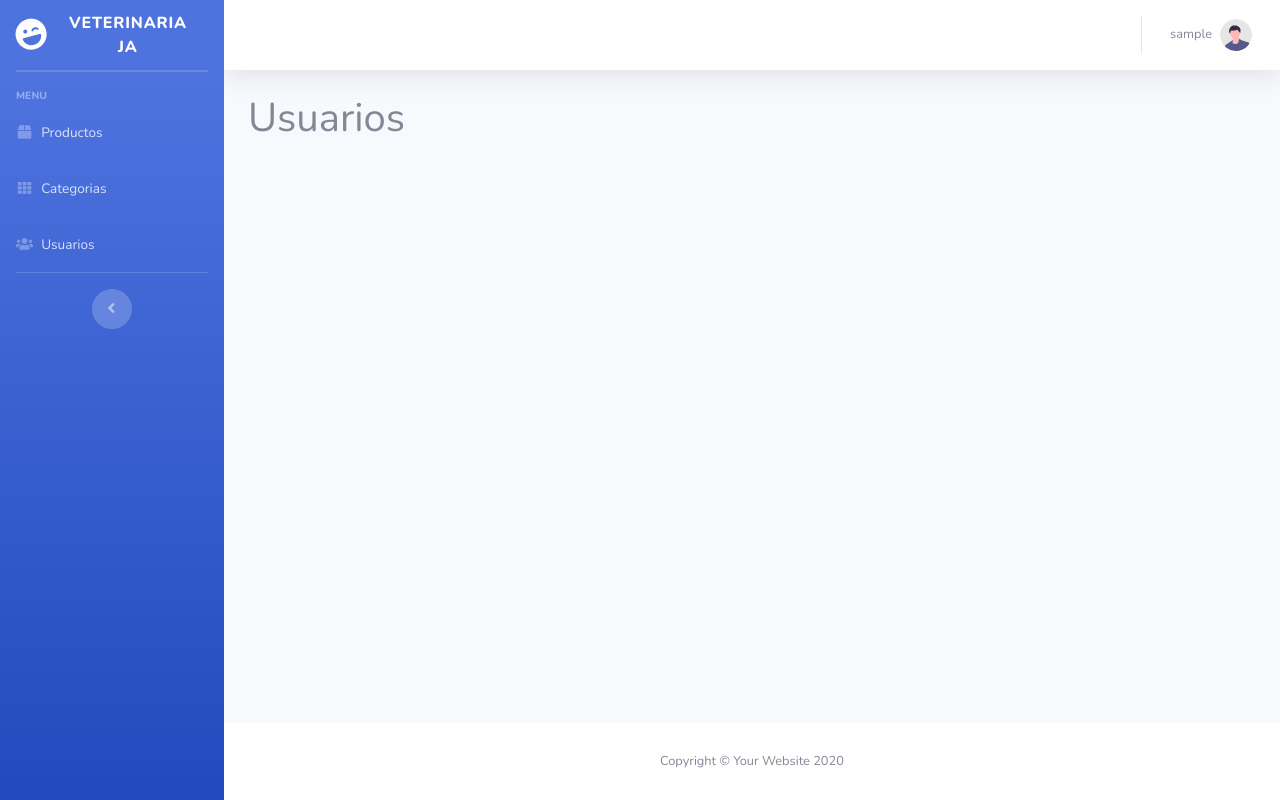
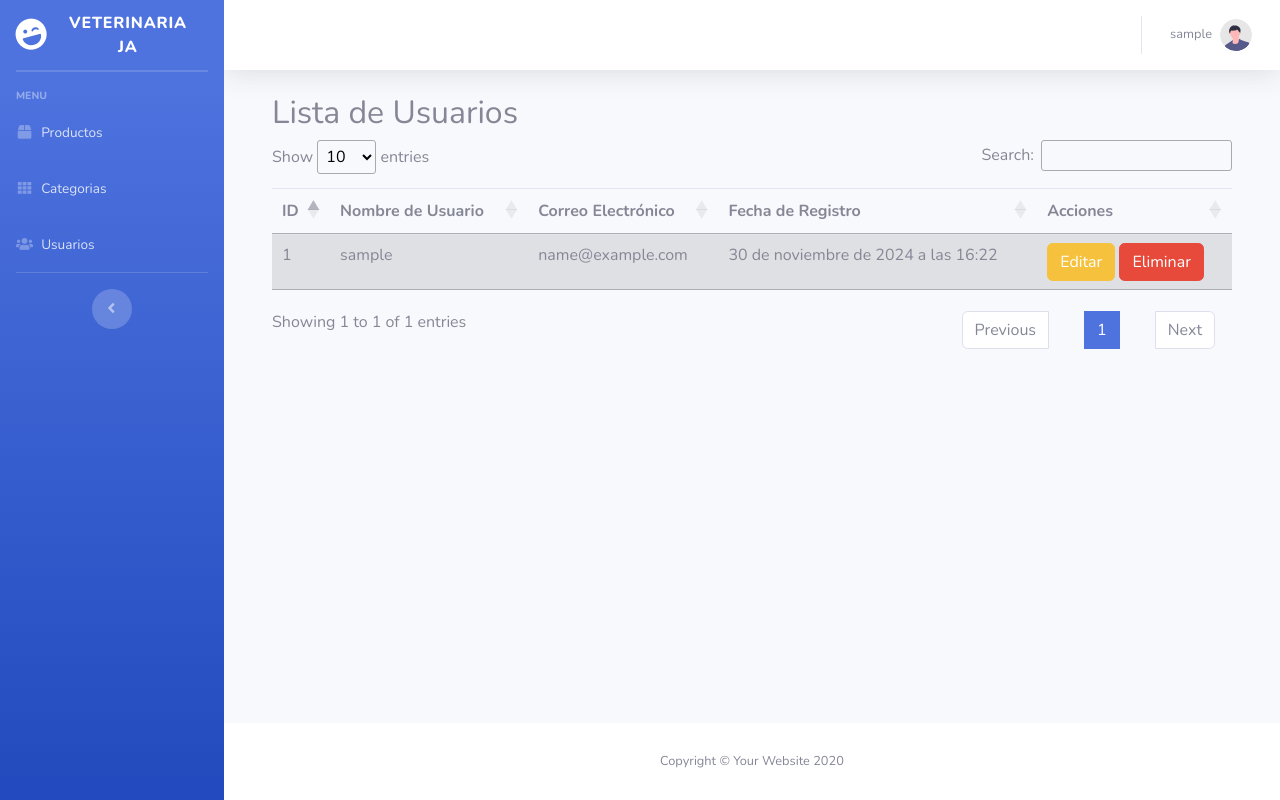
Before and after one commit to takumidev19/VeterinariaJA, a Django app: page /usuarios/ in a window 1280 px wide. Run offline with Django 5.2, Linux system fonts and the light colour scheme; the visitor is signed in with stand-in values (Sample User, id 1); data comes from the database, SQL or seed files in the repository; some libraries are stand-ins or nearby versions.

Commit message:
Configurar datatable usuarios
Cree y configure el datatable usuarios, que permite ver los usuarios y cuando se crearon, ademas de agregar una funcion en categoria que permite buscar los productos de cada categoria

```diff
--- /dev/null
+++ b/Eva3/inventarioVeterinariaJA/gestorProductos/urls.py
@@ -0,0 +1,6 @@
+from django.urls import path
+from .views import productoPorCategoria
+
+urlpatterns = [
+    path('categoria/<int:categoria_id>/productos/', productoPorCategoria, name='productosPorCategoria'),
+]
--- a/Eva3/inventarioVeterinariaJA/gestorUser/views.py
+++ b/Eva3/inventarioVeterinariaJA/gestorUser/views.py
@@ -3,6 +3,7 @@ from django.contrib.auth.forms import UserCreationForm
 from django.views.generic import CreateView
 from rest_framework.reverse import reverse_lazy
 from django.contrib.auth.decorators import login_required
+from django.contrib.auth.models import User
 
 # Create your views here.
 @login_required
@@ -10,7 +11,8 @@ def index(request):
     return render(request, 'index.html')
 
 def usuarios_list(request):
-    return render(request, 'usuarios.html')
+    usuarios = User.objects.all()
+    return render(request, 'usuarios.html', {'usuarios': usuarios})
 
 class SignUpView(CreateView):
     form_class = UserCreationForm
--- a/Eva3/inventarioVeterinariaJA/inventarioVeterinariaJA/urls.py
+++ b/Eva3/inventarioVeterinariaJA/inventarioVeterinariaJA/urls.py
@@ -24,6 +24,7 @@ urlpatterns = [
     path('admin/', admin.site.urls),
     path('accounts/', include('django.contrib.auth.urls')),
     path('gestorUser/', include('gestorUser.urls')),
+    path('gestorProductos/', include('gestorProductos.urls')),
     path('productos/', productos_list, name='productos'),
     path('categorias/', categorias_list, name='categorias'),
     path('usuarios/', usuarios_list, name='usuarios'),
--- a/Eva3/inventarioVeterinariaJA/templates/categorias.html
+++ b/Eva3/inventarioVeterinariaJA/templates/categorias.html
@@ -25,11 +25,7 @@
                 <td>{{ categoria.id }}</td>
                 <td>{{ categoria.nombre }}</td>
                 <td>
-                    <ul>
-                        {% for producto in categoria.productos.all %}
-                            <li>{{ producto.nombre }}</li>
-                        {% endfor %}
-                    </ul>
+                    <a href="{% url 'productosPorCategoria' categoria.id %}" class="btn btn-info">Ver Productos</a>
                 </td>
                 <td>
                     <button class="btn btn-warning" onclick="">Editar</button>
--- a/Eva3/inventarioVeterinariaJA/templates/usuarios.html
+++ b/Eva3/inventarioVeterinariaJA/templates/usuarios.html
@@ -1,9 +1,52 @@
 {% extends "base/base.html" %}
 
 {% block titulo %}
-    Usuarios 😎😎😎
+    Usuarios Registrados
 {% endblock %}
 
 {% block contenido %}
-    <h1> Usuarios</h1>
+<div class="container mt-4">
+    <h2>Lista de Usuarios</h2>
+    <table id="usuariosTable" class="table table-striped">
+        <thead>
+            <tr>
+                <th>ID</th>
+                <th>Nombre de Usuario</th>
+                <th>Correo Electrónico</th>
+                <th>Fecha de Registro</th>
+                <th>Acciones</th>
+            </tr>
+        </thead>
+        <tbody>
+            {% for usuario in usuarios %}
+            <tr>
+                <td>{{ usuario.id }}</td>
+                <td>{{ usuario.username }}</td>
+                <td>{{ usuario.email }}</td>
+                <td>{{ usuario.date_joined }}</td>
+                <td>
+                    <button class="btn btn-warning">Editar</button>
+                    <button class="btn btn-danger">Eliminar</button>
+                </td>
+            </tr>
+            {% endfor %}
+        </tbody>
+    </table>
+</div>
 {% endblock %}
+
+{% block scripts %}
+<script>
+    $(document).ready(function() {
+        $('#usuariosTable').DataTable({
+            paging: true,
+            searching: true,
+            info: true,
+            lengthChange: true,
+            language: {
+                url: "//cdn.datatables.net/plug-ins/1.13.6/i18n/Spanish.json"
+            }
+        });
+    });
+</script>
+{% endblock %}
```
Also changed, not shown: Eva3/inventarioVeterinariaJA/gestorProductos/views.py (+6 -1 lines), Eva3/inventarioVeterinariaJA/templates/productosPorCategoria.html (added, +49 -0 lines).
